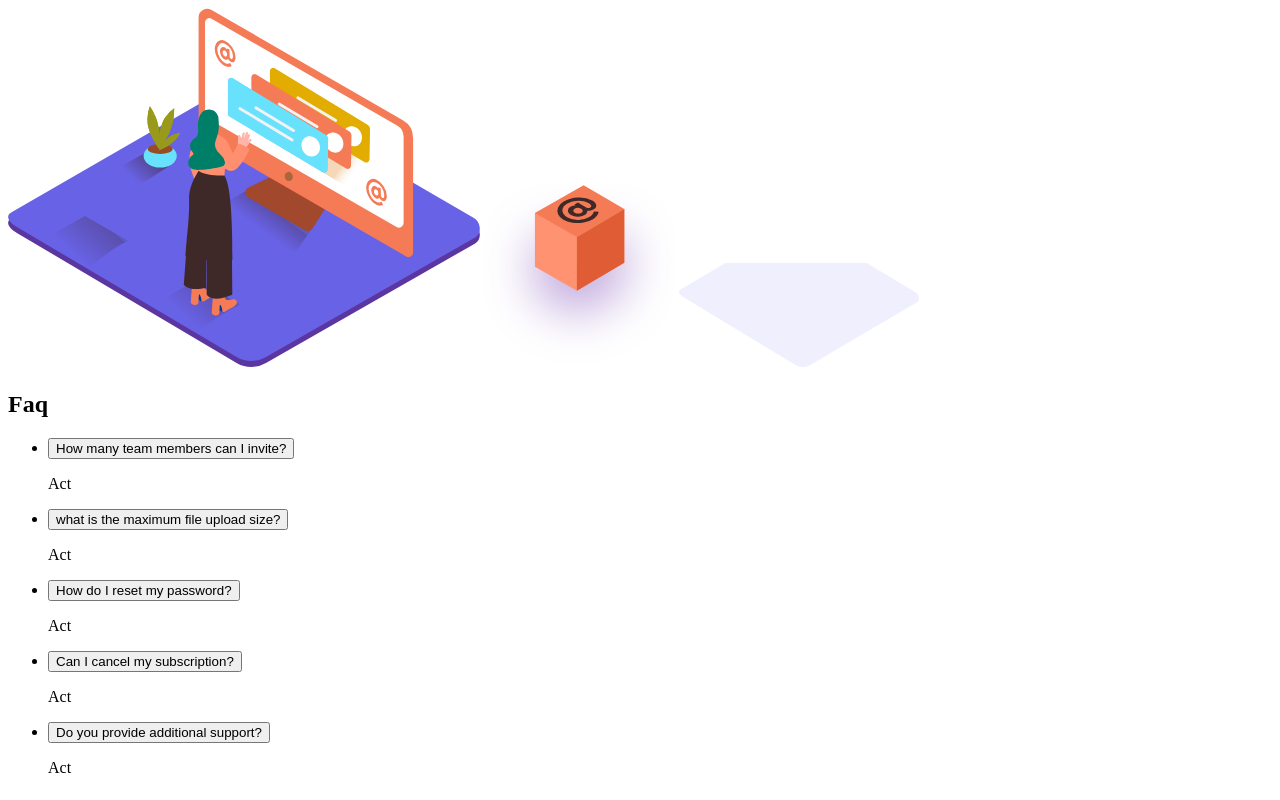
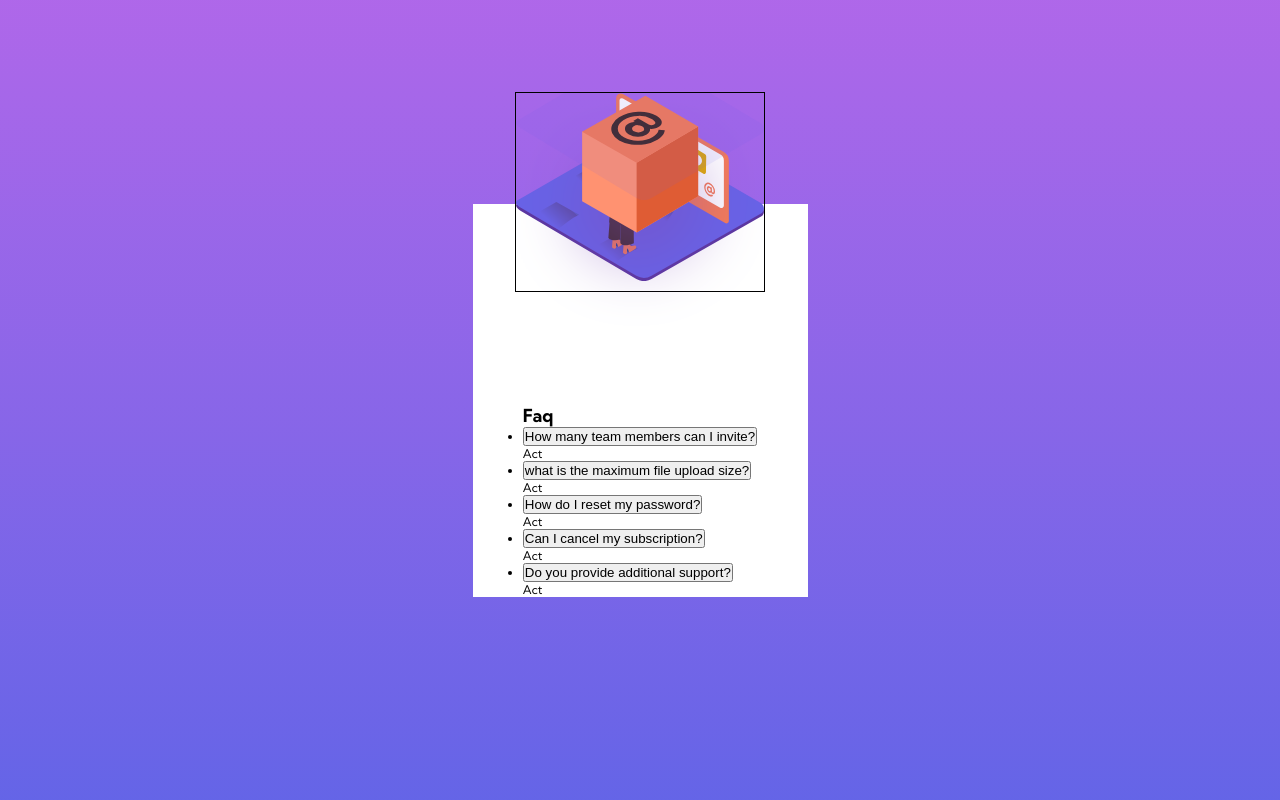
Before and after one commit to kujerocoding/faq-accordion-card, a plain HTML site: page index.html in a window 1280 px wide. Drawn offline with Linux system fonts and the light colour scheme.

Commit message:
Add style to main and img container

```diff
--- a/style.css
+++ b/style.css
@@ -11,3 +11,41 @@
     --SOFTBLUEGRADIENTCOLOR: hsl(240, 73%, 65%);
     --LIGHTBLUEDIVIDERCOLOR: hsl(240, 5%, 91%);
 }
+
+*{
+    margin: 0;
+    padding: 0;
+    box-sizing: border-box;
+}
+
+body {
+    font-family: var(--FF);
+    font-size: var(--FS);
+    min-height: 100vh;
+    background: linear-gradient(var(--SOFTVIOLETGRADIENTCOLOR), var(--SOFTBLUEGRADIENTCOLOR));
+    display: flex;
+    justify-content: center;
+    align-items: center;
+}
+
+.main__container {
+    min-width: 335px;
+    background-color: white;
+    display: flex;
+    flex-direction: column;
+    justify-content: center;
+    align-items: center;
+}
+
+.img__container {
+    min-width: 250px;
+    min-height: 200px;
+    border: 1px solid black;
+    position: relative;
+    top: -7rem;
+}
+
+.img__container > * {
+    width: 100%;
+    position: absolute;
+}
```
